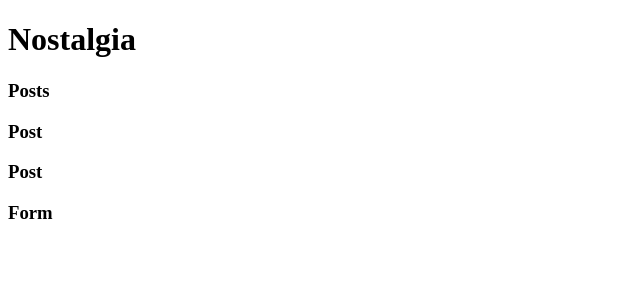
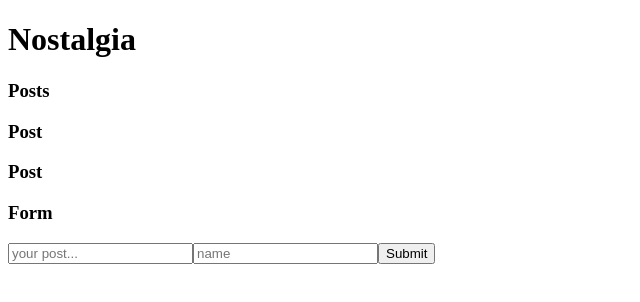
Before and after one commit to APottinger/client, a React (Create React App) app: page / in a window 1280 px wide. Shown: the top 302 px of the page, without its empty margins (0-640 px from the left). Built offline with nearby package versions, Linux system fonts and the light colour scheme.

Commit message:
creates form using rhf

```diff
--- a/src/components/Form/Form.js
+++ b/src/components/Form/Form.js
@@ -1,8 +1,25 @@
 import React from 'react';
+import { useForm } from 'react-hook-form';
 
 const Form = () => {
+    const {register, handleSubmit, watch, formState: { errors }} = useForm();
+
+
+    const onSubmit = (data) => {
+        console.log(data)
+    }
+
     return (
+        <>
         <h3>Form</h3>
+        <form onSubmit={handleSubmit(onSubmit)}>
+            <input type="textarea" placeholder="your post..." {...register('post', { required: true })}/>
+            <input type="text" placeholder="name" {...register('name', { required: true})}/>
+            {errors.post && errors.post.errors}
+            <input type="submit" />
+        </form>
+
+        </>
     )
 }
 
```
